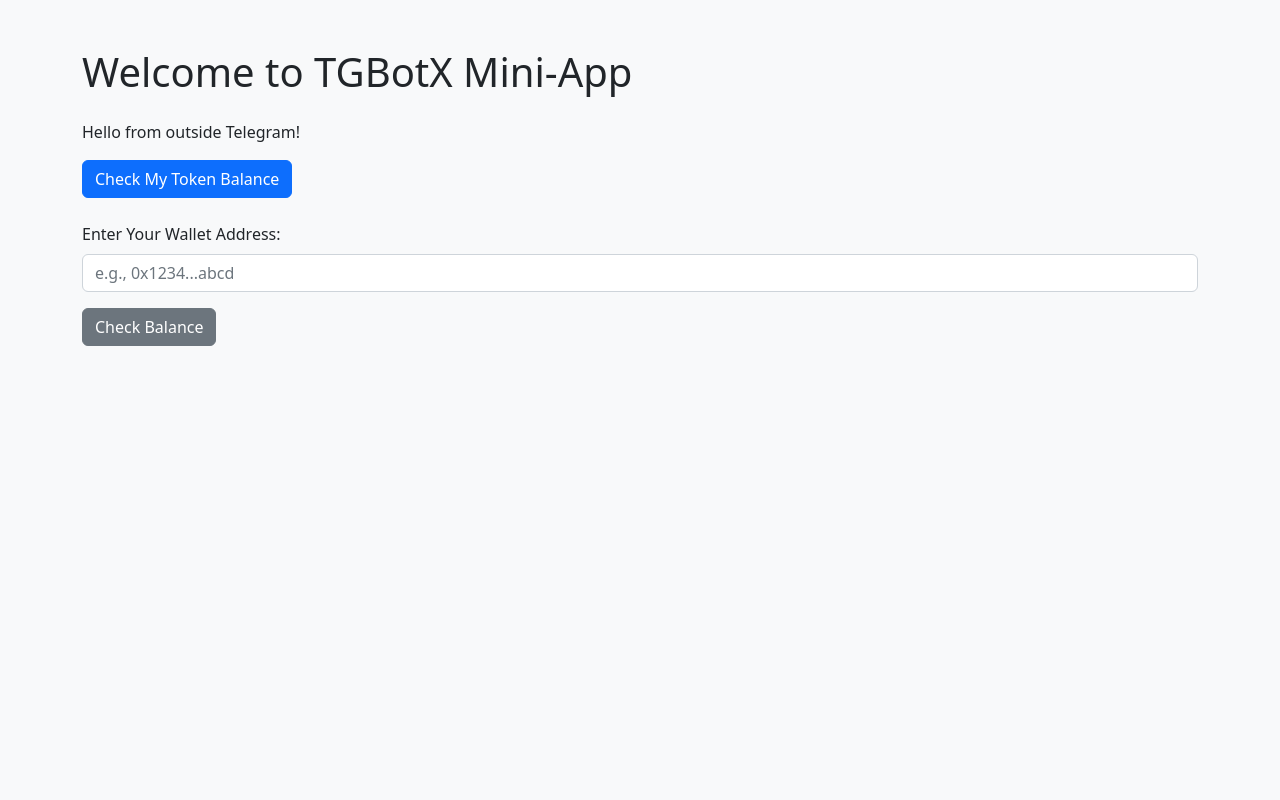
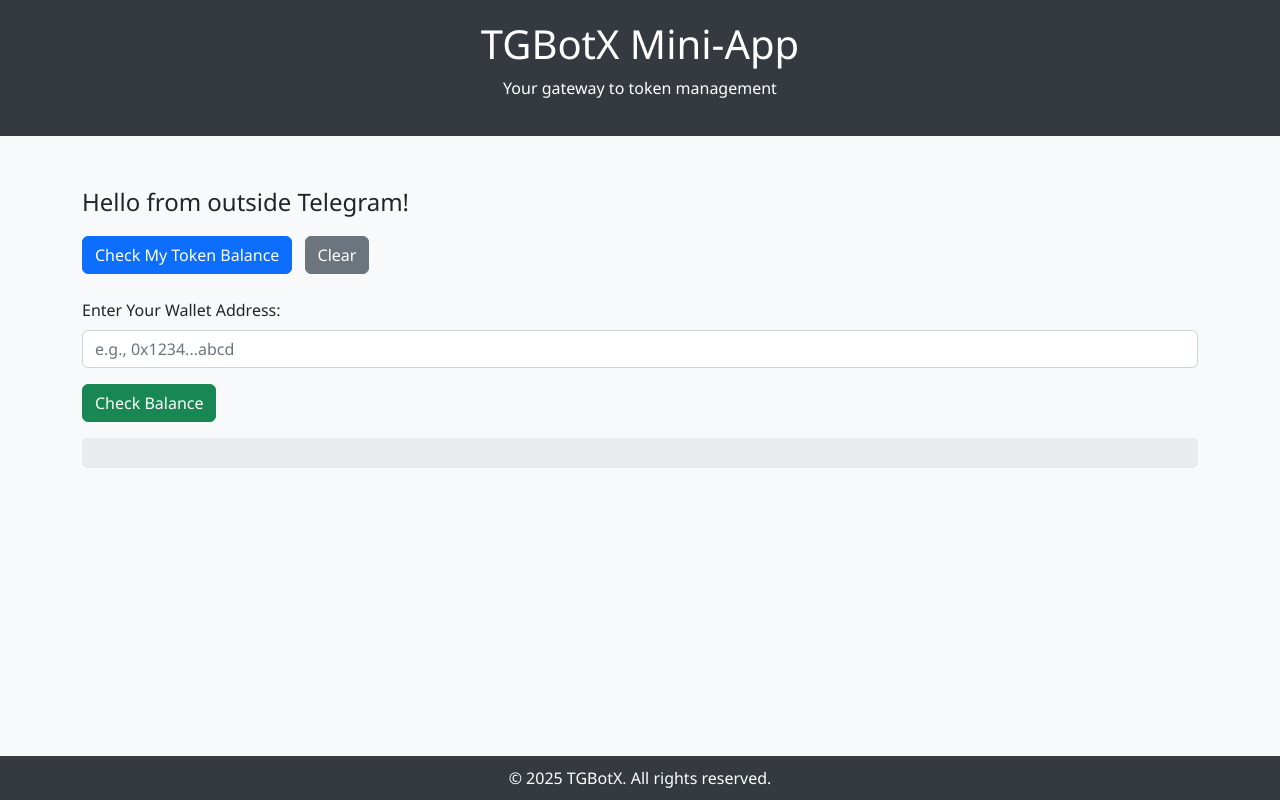
Before and after one commit to dylancreatesapp/TGBotX-miniapp, a plain HTML site: page index.html in a window 1280 px wide. Drawn offline with nearby package versions, Linux system fonts and the light colour scheme.

Commit message:
Update index.html

```diff
--- a/index.html
+++ b/index.html
@@ -8,21 +8,61 @@
       rel="stylesheet"
       href="https://cdn.jsdelivr.net/npm/bootstrap@5.2.3/dist/css/bootstrap.min.css"
     />
+    <style>
+      /* Custom CSS enhancements */
+      body {
+        background: #f8f9fa;
+        font-family: 'Segoe UI', Tahoma, Geneva, Verdana, sans-serif;
+      }
+      .header {
+        background: #343a40;
+        color: #fff;
+        padding: 20px;
+        text-align: center;
+      }
+      .footer {
+        background: #343a40;
+        color: #fff;
+        padding: 10px;
+        text-align: center;
+        position: fixed;
+        bottom: 0;
+        width: 100%;
+      }
+      #result {
+        background-color: #e9ecef;
+        padding: 15px;
+        border-radius: 5px;
+        margin-top: 15px;
+      }
+    </style>
   </head>
-  <body class="bg-light text-dark">
+  <body>
+    <!-- Header with Navigation -->
+    <div class="header">
+      <h1>TGBotX Mini-App</h1>
+      <p>Your gateway to token management</p>
+    </div>
+
     <div class="container my-5">
-      <!-- Title and user info -->
-      <h1 class="mb-4">Welcome to TGBotX Mini-App</h1>
-      <p id="user-info">Loading user info...</p>
+      <!-- User Info Section -->
+      <p id="user-info" class="fs-4">Loading user info...</p>
 
-      <!-- Existing button: Check My Token Balance -->
-      <button id="check-token" class="btn btn-primary">
-        Check My Token Balance
-      </button>
+      <!-- Buttons Section -->
+      <div class="mb-4">
+        <button id="check-token" class="btn btn-primary me-2">
+          Check My Token Balance
+        </button>
+        <button id="clear-result" class="btn btn-secondary">
+          Clear
+        </button>
+      </div>
 
-      <!-- New wallet address input section -->
-      <div class="mb-3 mt-4">
-        <label for="walletAddress" class="form-label">Enter Your Wallet Address:</label>
+      <!-- Wallet Address Input Section -->
+      <div class="mb-3">
+        <label for="walletAddress" class="form-label">
+          Enter Your Wallet Address:
+        </label>
         <input
           type="text"
           class="form-control"
@@ -30,52 +70,49 @@
           placeholder="e.g., 0x1234...abcd"
         />
       </div>
-
-      <button id="check-wallet" class="btn btn-secondary">
+      <button id="check-wallet" class="btn btn-success">
         Check Balance
       </button>
 
-      <!-- Area for error messages -->
+      <!-- Error Message Area -->
       <div id="error-message" class="mt-2 text-danger"></div>
 
-      <!-- Result display -->
+      <!-- Result Display Area -->
       <div id="result" class="mt-3"></div>
     </div>
 
+    <!-- Footer -->
+    <div class="footer">
+      &copy; 2025 TGBotX. All rights reserved.
+    </div>
+
     <script>
-      (function() {
-        // 1) Check if we're inside Telegram
+      (function () {
+        // Check if we're inside Telegram
         let tg;
         if (typeof window.Telegram !== 'undefined' && window.Telegram.WebApp) {
           tg = window.Telegram.WebApp;
-          tg.expand(); // Expand the mini-app to full height inside Telegram
-
-          // Display the Telegram user's first name (if available)
+          tg.expand();
           const initDataUnsafe = tg.initDataUnsafe || {};
           document.getElementById("user-info").innerText =
             "Hello " + (initDataUnsafe.user?.first_name || "mysterious user") + "!";
         } else {
-          // Fallback for normal browsers
           document.getElementById("user-info").innerText =
             "Hello from outside Telegram!";
         }
 
-        // 2) "Check My Token Balance" button (simple example)
+        // "Check My Token Balance" button functionality
         document.getElementById("check-token").addEventListener("click", () => {
-          let tokenBalance = 100; // simulate a token balance
-          document.getElementById("result").innerText =
-            `You currently hold ${tokenBalance} tokens.`;
+          document.getElementById("result").innerText = "You currently hold 100 tokens.";
         });
 
-        // 3) "Check Balance" button for the wallet address input
+        // "Check Balance" button for wallet address input
         document.getElementById("check-wallet").addEventListener("click", () => {
-          const walletAddress = document
-            .getElementById("walletAddress")
-            .value.trim();
+          const walletAddress = document.getElementById("walletAddress").value.trim();
           const errorMessage = document.getElementById("error-message");
           const result = document.getElementById("result");
 
-          // Clear any previous error
+          // Clear any previous error message
           errorMessage.innerText = "";
 
           // Validate the input
@@ -84,8 +121,17 @@
             return;
           }
 
-          // For now, we simulate a balance check
-          result.innerText = `Wallet ${walletAddress} has 500 tokens (simulated).`;
+          // Simulate a delay while checking the balance
+          result.innerText = "Checking balance...";
+          setTimeout(() => {
+            result.innerText = `Wallet ${walletAddress} has 500 tokens (simulated).`;
+          }, 1000);
+        });
+
+        // "Clear" button functionality to clear result and error areas
+        document.getElementById("clear-result").addEventListener("click", () => {
+          document.getElementById("result").innerText = "";
+          document.getElementById("error-message").innerText = "";
         });
       })();
     </script>
```
